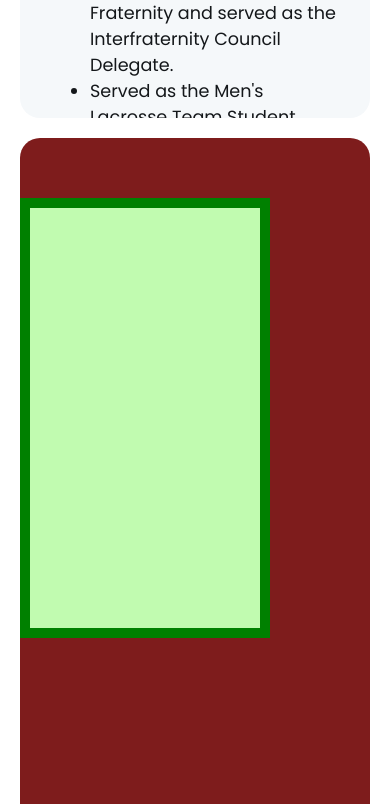
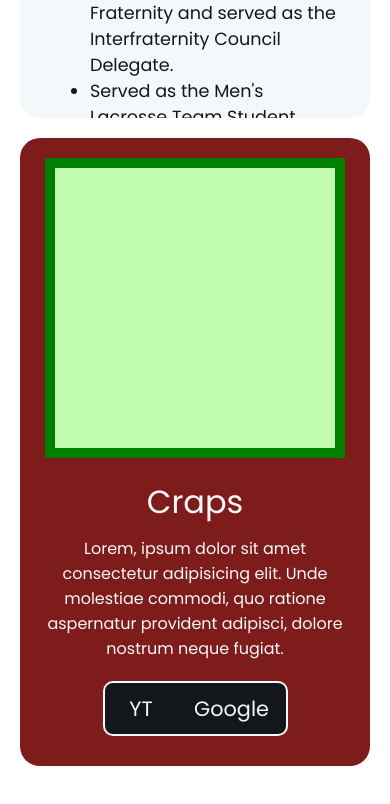
Before and after one commit to sparklingwaterlemon/Portfolio, a React (Create React App) app: page / in a window 390 px wide. Shown: the part 1021-1825 px from the top of the page. Built offline with nearby package versions, Linux system fonts and the light colour scheme.

Commit message:
Fixed Project Section Mobile CSS

```diff
--- a/src/Components/ProjectSectionD/ProjectSectionD.css
+++ b/src/Components/ProjectSectionD/ProjectSectionD.css
@@ -105,21 +105,28 @@
         margin-top: 0px;
         margin-left: 20px;
         margin-right: 20px;
+    }
+    .pd-right-image-container{
+        height: auto;
+        width: inherit;
+        min-height: 0;
 
+        display: flex;
         justify-content: center;
         align-items: center;
+        padding-top: 20px;
     }
-    .pd-right-image-container{
-        width: 250px;
+    .right-test-image{
         height: 300px;
-
-        margin-top: 30px;
-        margin-bottom: 20px;
+        width: 300px;
+        background-color: #c1fbb0;
+        border: 10px solid green;
     }
 
     .pd-left-container{
         height: auto;
         width: 100%;
+        min-height: 0;
 
         margin-top: 0px;
         margin-left: 20px;
@@ -130,7 +137,7 @@
         justify-content: center;
     }
     .pd-info-container{
-
+        padding-top: 20px;
         right: 0;
         width: 100%;
         margin-left: 20px;
```
